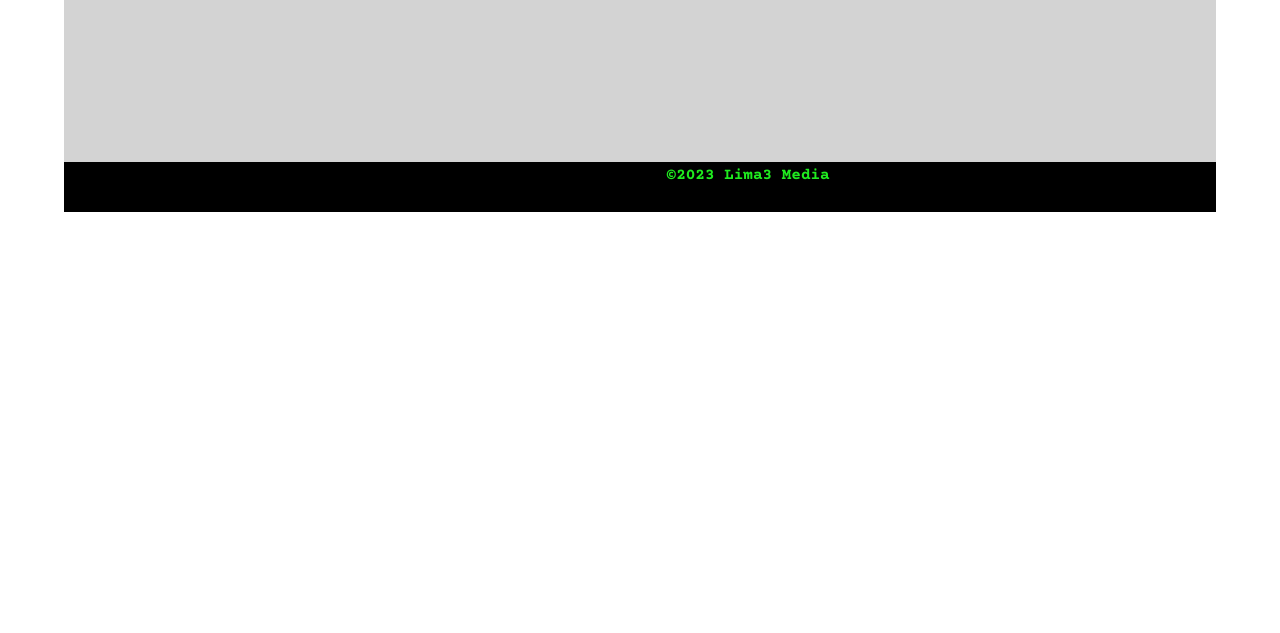
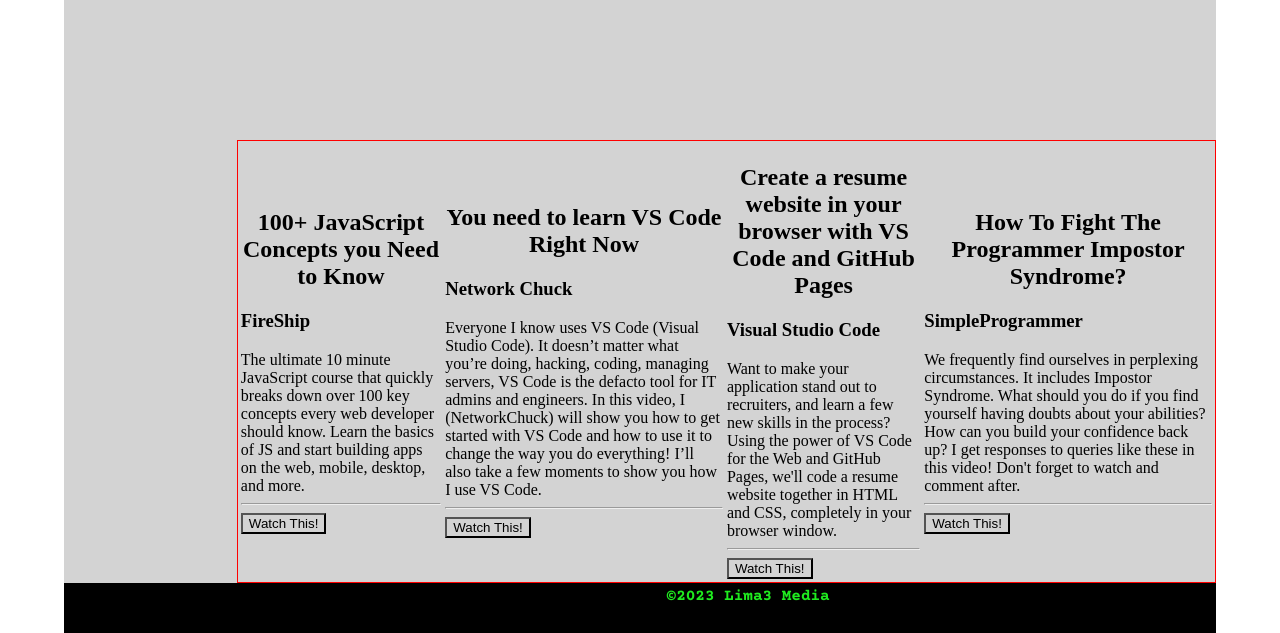
Before and after one commit to zack-lewis/Javascript2-2830, a plain HTML site: page page1.html in a window 1280 px wide. Shown: the part 349-982 px from the top of the page. Before the commit the page ends 800 px from the top, so only its background shows below. Drawn offline with nearby package versions, Linux system fonts and the light colour scheme.

Commit message:
Page 1 stuff

```diff
--- a/css/style.css
+++ b/css/style.css
@@ -28,6 +28,11 @@
     margin-top: 0px;
     padding-right: 20px;
     font-size: 4vw;
+}
+
+h1.content-heading {
+    padding: 0px;
+    margin-top: 0px;
 }
 
 div#main-footer {
@@ -76,3 +81,12 @@
     text-decoration: underline;
     font-style: oblique;
 }
+
+iframe#pg1Video {
+    height: 315px;
+    width: 560px;
+}
+
+.synopsisTitle {
+    text-align: center;
+}
--- /dev/null
+++ b/functions.js
@@ -0,0 +1,49 @@
+let videos = [
+    {
+    title: "100+ JavaScript Concepts you Need to Know",
+    channel: "FireShip",
+    link: "https://www.youtube.com/embed/lkIFF4maKMU",
+    synopsis: "The ultimate 10 minute JavaScript course that quickly breaks down over 100 key concepts every web developer should know. Learn the basics of JS and start building apps on the web, mobile, desktop, and more. "
+    },
+    {
+    title: "You need to learn VS Code Right Now",
+    channel: "Network Chuck",
+    link: "https://www.youtube.com/embed/1ZfO149BJvg",
+    synopsis: "Everyone I know uses VS Code (Visual Studio Code). It doesn’t matter what you’re doing, hacking, coding, managing servers, VS Code is the defacto tool for IT admins and engineers. In this video, I (NetworkChuck) will show you how to get started with VS Code and how to use it to change the way you do everything! I’ll also take a few moments to show you how I use VS Code."
+    },
+    {
+    title: "Create a resume website in your browser with VS Code and GitHub Pages ",
+    channel: "Visual Studio Code",
+    link: "https://www.youtube.com/embed/srQjolk7rj8",
+    synopsis: "Want to make your application stand out to recruiters, and learn a few new skills in the process? Using the power of VS Code for the Web and GitHub Pages, we'll code a resume website together in HTML and CSS, completely in your browser window."
+    },
+    {
+    title: "How To Fight The Programmer Impostor Syndrome?",
+    channel: "SimpleProgrammer",
+    link: "https://www.youtube.com/embed/GqI4w4VFs4w",
+    synopsis: "We frequently find ourselves in perplexing circumstances. It includes Impostor Syndrome. What should you do if you find yourself having doubts about your abilities? How can you build your confidence back up? I get responses to queries like these in this video! Don't forget to watch and comment after."
+    } ];
+
+function fillSynopsis() {
+    var tableObject = document.getElementById("synopsis");
+    var stringObject = "<tr> <!-- Auto Generated -->";
+    for(var i = 0; i < videos.length; i++) {
+        stringObject = stringObject.concat("<td>");
+        stringObject = stringObject.concat("<h2 class='synopsisTitle'>" + videos[i].title + "</h2>");
+        stringObject = stringObject.concat("<h3 class='synopsisChannel'>" + videos[i].channel + "</h3>");
+        stringObject = stringObject.concat(videos[i].synopsis);
+        stringObject = stringObject.concat("<hr /><button onclick='changeView(\"" + videos[i].link + "\")'>Watch This!</button>");
+        stringObject = stringObject.concat("</td>");
+    }
+
+    stringObject = stringObject.concat("</tr>");
+    tableObject.innerHTML = stringObject;
+}
+
+function changeView(link) {
+    var newLink = link.concat("?autoplay=1");
+    var video = document.getElementById("pg1Video");
+    video.src = newLink;
+}
+
+changeView(videos[0].link);
--- a/page1.html
+++ b/page1.html
@@ -8,6 +8,7 @@
         <link rel="preconnect" href="https://fonts.gstatic.com" crossorigin>
         <link href="https://fonts.googleapis.com/css2?family=Courier+Prime:wght@700&family=Dancing+Script:wght@500&display=swap" rel="stylesheet">
         <link href="css/style.css" rel="stylesheet">
+        <script src="functions.js"></script>
     </head>
     <body>
         <div id="main-header">
@@ -28,7 +29,10 @@
                 </ul>
             </div>
             <div id="body-content" class="body-row1">
-                <h1>Click the links on the left to view videos!</h1>
+                <iframe id="pg1Video" frameborder="0" allow="accelerometer; autoplay; clipboard-write; encrypted-media; gyroscope; picture-in-picture; web-share" allowfullscreen>Unable to display video</iframe>
+                <table id="synopsis" style="border: 1px solid red">
+
+                </table>
             </div>
         </div>
         <div id="main-footer">
@@ -45,5 +49,8 @@
                 </tr>
             </table>
         </div>
+        <script>
+            fillSynopsis();
+        </script>
     </body>
 </html>
```
Also changed, not shown: index.html (+1 -1 lines), page2.html (+1 -1 lines).
